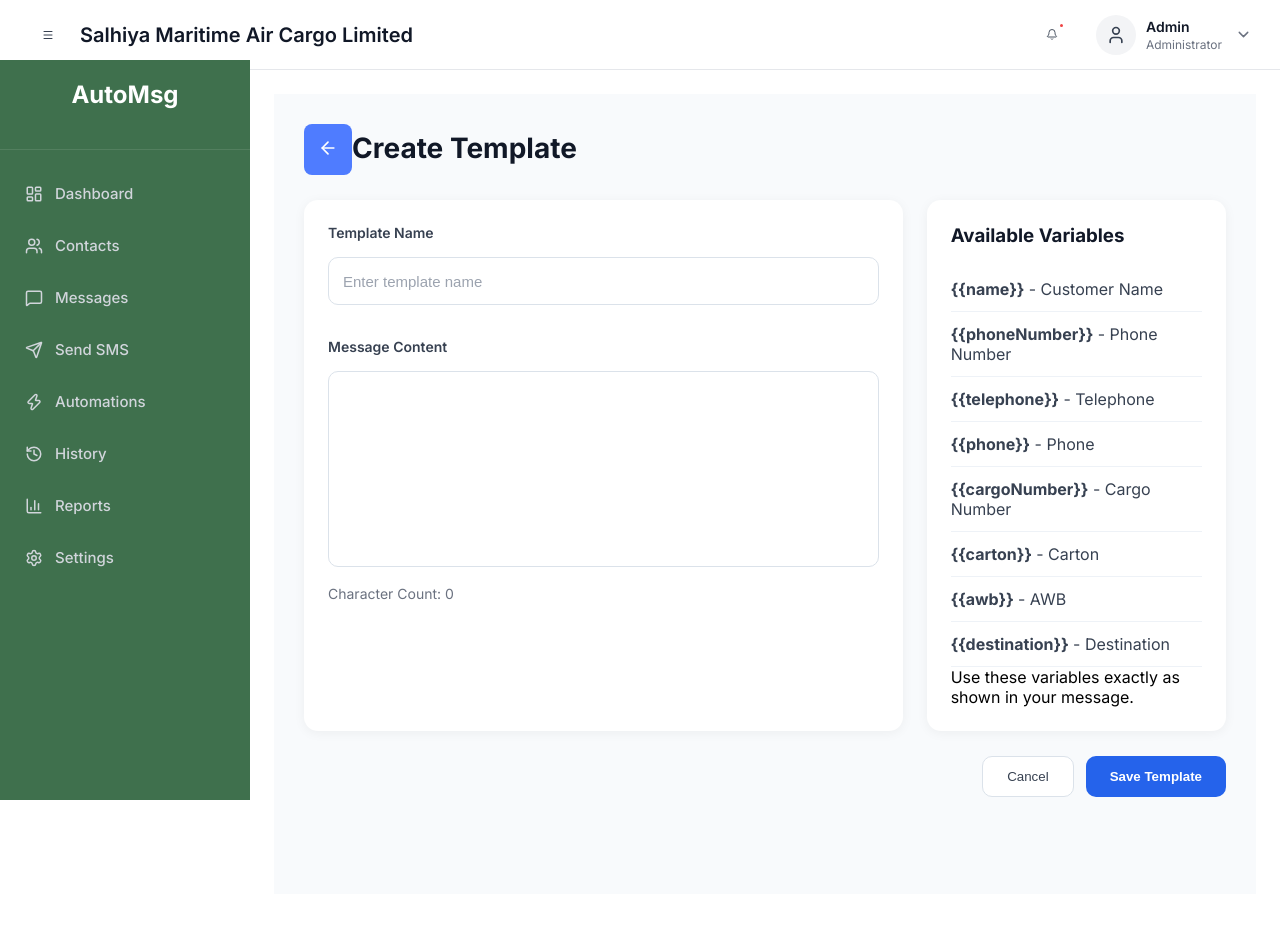
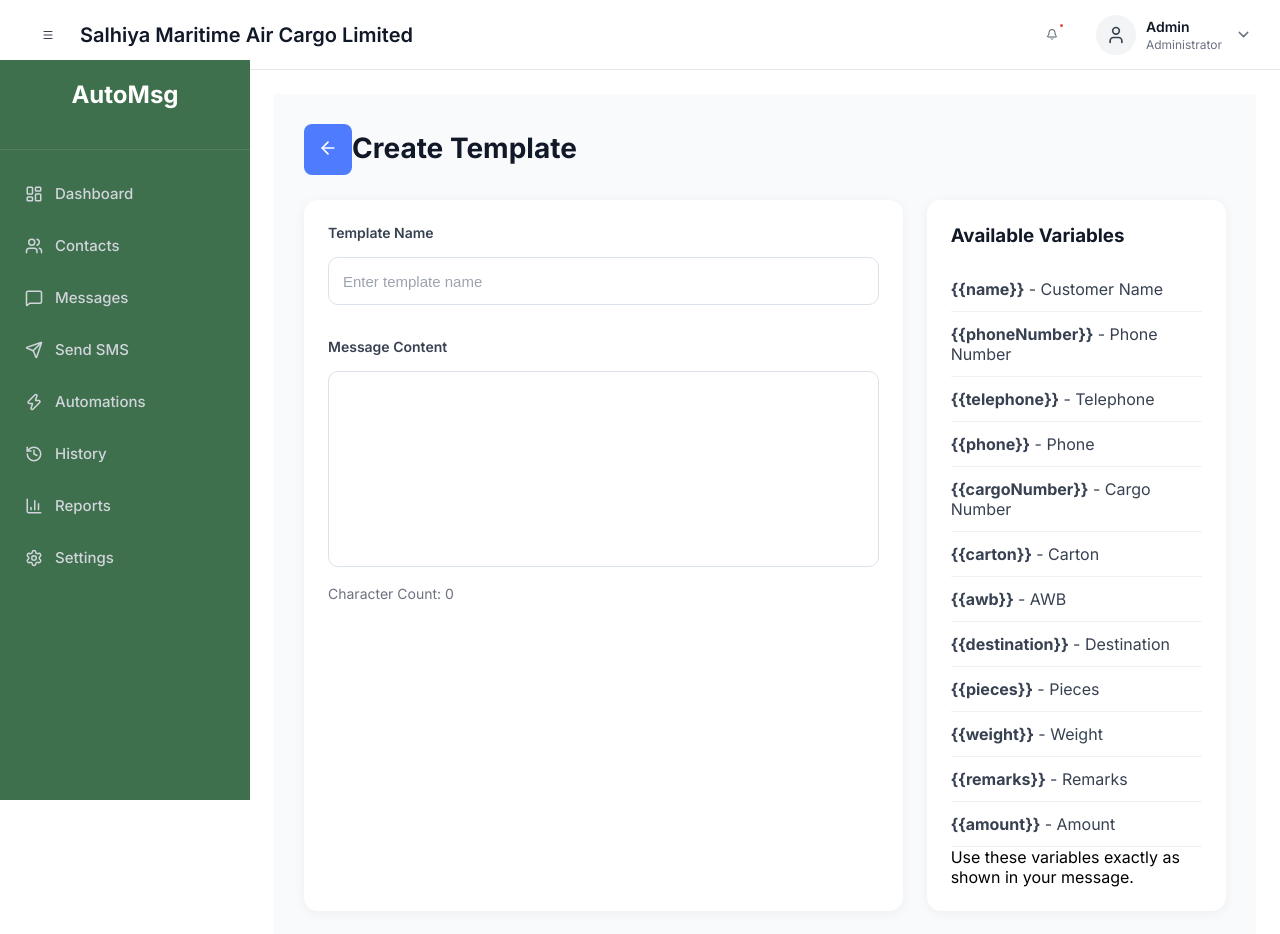
Before and after one commit to stacykerubo45-a11y/cargo-frontend, a React (Vite) app: page /create-templates in a window 1280 px wide. Shown: the top 934 px of the page. Built offline with nearby package versions, Linux system fonts and the light colour scheme; sample sign-in values are in the browser's storage.

Commit message:
Add new SMS template variables

```diff
--- a/src/components/CreateTemplates.jsx
+++ b/src/components/CreateTemplates.jsx
@@ -245,6 +245,10 @@
 <li><strong>{"{{carton}}"}</strong> - Carton</li>
 <li><strong>{"{{awb}}"}</strong> - AWB</li>
 <li><strong>{"{{destination}}"}</strong> - Destination</li>
+<li><strong>{"{{pieces}}"}</strong> - Pieces</li>
+<li><strong>{"{{weight}}"}</strong> - Weight</li>
+<li><strong>{"{{remarks}}"}</strong> - Remarks</li>
+<li><strong>{"{{amount}}"}</strong> - Amount</li>
             </ul>
 
             <p>
```
